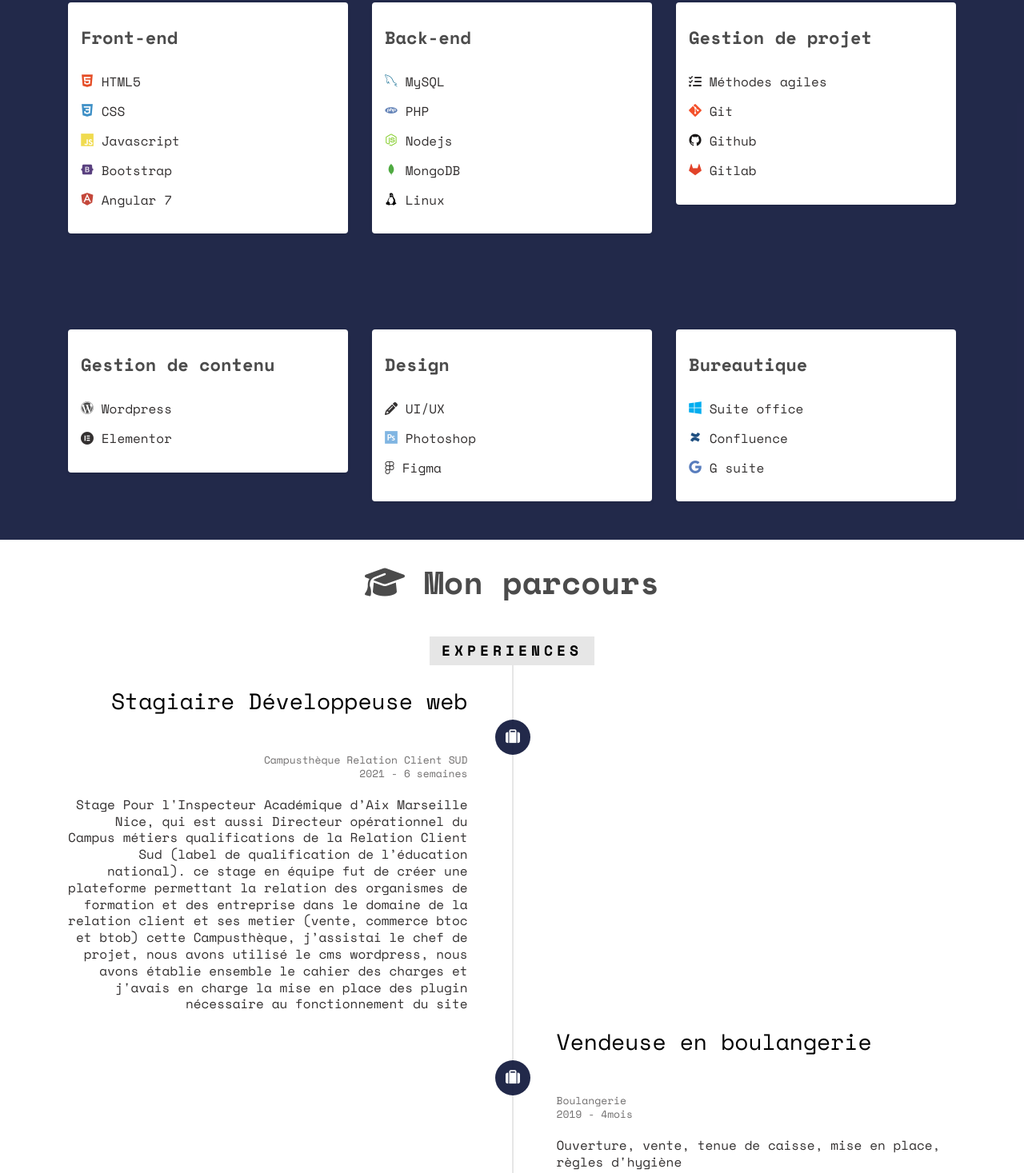
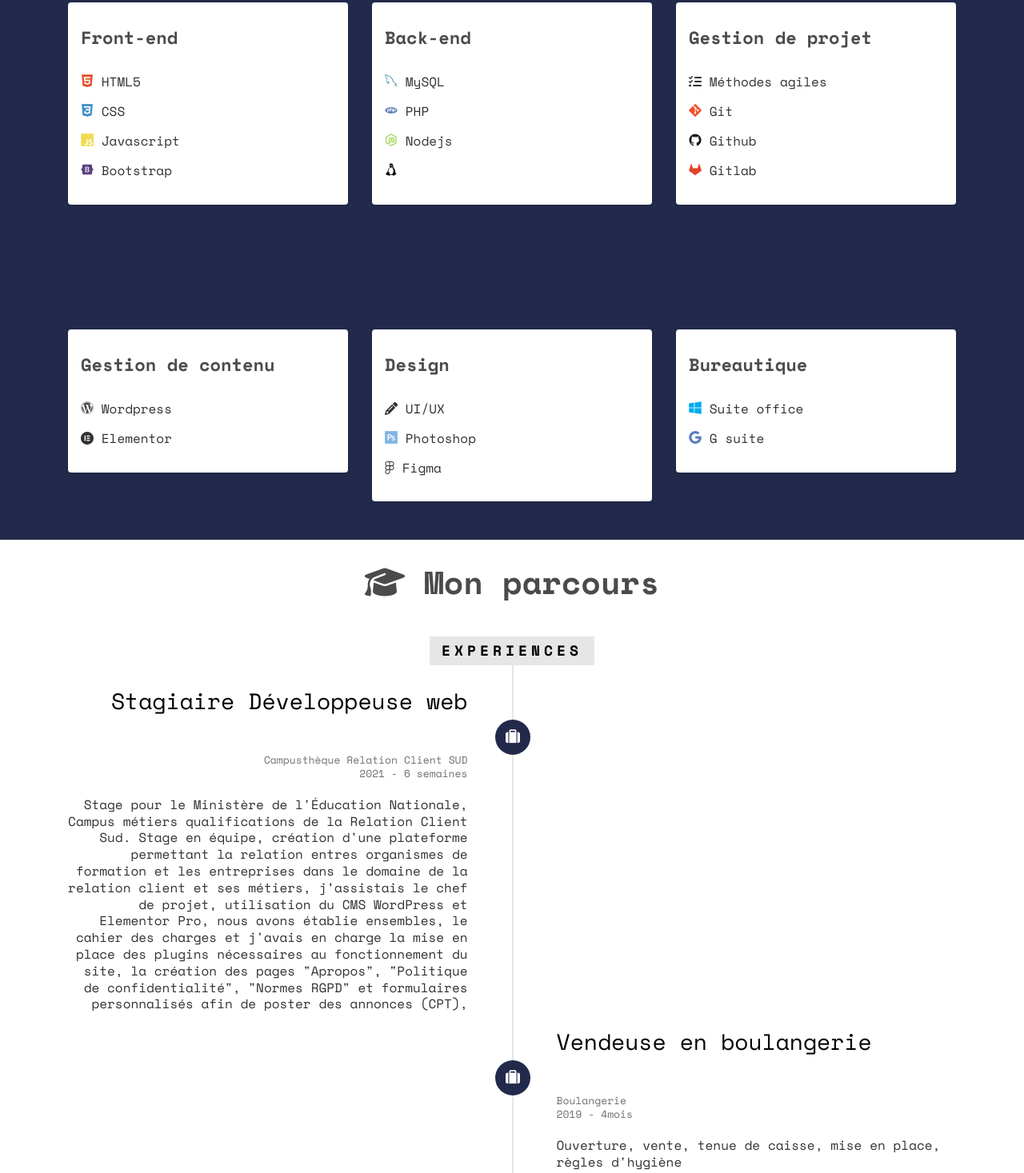
Before and after one commit to rachidaabdallah/portfolio, a plain HTML site: page index.html in a window 1280 px wide. Shown: the part 888-2355 px from the top of the page at 80% size. Drawn offline with nearby package versions, Linux system fonts and the light colour scheme.

Commit message:
mise a jour

```diff
--- a/index.html
+++ b/index.html
@@ -138,9 +138,7 @@
                   <i class="devicon-bootstrap-plain colored languages_icon"></i>
 
                   Bootstrap</p>
-                <p>
-                  <i class="devicon-angularjs-plain colored languages_icon"></i>
-                  Angular 7</p>
+
               </div>
             </div>
 
@@ -161,10 +159,7 @@
                 <p>
                   <i class="devicon-nodejs-plain  colored languages_icon"></i>
                   Nodejs</p>
-                <p>
-                  <i class="devicon-mongodb-plain colored  languages_icon"></i>
-                  MongoDB</p>
-                <p>
+
                   <i class="devicon-linux-plain colored  languages_icon"></i>
                 </i>
                 Linux</p>
@@ -229,9 +224,7 @@
               <p>
                 <i class="devicon-windows8-original colored languages_icon"></i>
                 Suite office</p>
-              <p>
-                <i class="devicon-confluence-plain colored languages_icon"></i>
-                Confluence</p>
+
               <p>
                 <i class="devicon-google-plain  colored languages_icon"></i>
                 G suite</p>
@@ -269,7 +262,9 @@
                       <br>2021 - 6 semaines</span>
                   </div>
                   <div class="timeline-body">
-                    <p>Stage Pour l'Inspecteur Académique d’Aix Marseille Nice, qui est aussi Directeur opérationnel du Campus métiers qualifications de la Relation Client Sud (label de qualification de l’éducation national). ce stage en équipe fut de créer une plateforme permettant la relation des organismes de formation et des entreprise dans le domaine de la relation client et ses metier (vente, commerce btoc et btob) cette Campusthèque, j’assistai le chef de projet, nous avons utilisé le cms wordpress, nous avons établie ensemble le cahier des charges et j'avais en charge la mise en place des plugin nécessaire au fonctionnement du site
+                      <p>Stage pour le Ministère de l'Éducation Nationale, Campus métiers qualifications de la Relation Client Sud.
+                        Stage en équipe, création d'une plateforme permettant la relation entres organismes de formation et les entreprises dans le domaine de la relation client et ses métiers,
+                        j’assistais le chef de projet, utilisation du CMS WordPress et Elementor Pro, nous avons établie ensembles, le cahier des charges et j'avais en charge la mise en place des plugins nécessaires au fonctionnement du site, la création des pages "Apropos", "Politique de confidentialité", "Normes RGPD" et formulaires personnalisés afin de poster des annonces (CPT),
                     </p>
                   </div>
                 </div>
@@ -347,9 +342,9 @@
                 <div class="timeline-body">
                   <p>formation diplômante sur 9 mois</p>
                   <p>
-                    Front-end : UX/UI, HTML, CSS, Bootstrap, JavaScript, Angular et typscript,<br>
+                    Front-end : UX/UI, HTML, CSS, Bootstrap, JavaScript,<br>
                     Back-end : PHP, Symfony, Apache2, Node.js,<br>
-                    Bases de données : MySQL, MongoDB,<br>
+                    Bases de données : MySQL,<br>
                     Algorithmique, (POO),<br>
                     Gestion de projets : Git, GitHub, Méthodes Agiles,<br>
                     Systèmes de gestion de contenu : WordPress, Elementor
@@ -376,7 +371,7 @@
                   </p>
                   <br>
                   <h4>Semestre 2</h4>
-                  <p>Frameworks MVC PHP, CMS, Stack Javascript, estion de projet web, Photoshop ou Gimp Examens d’algorithmie et d'expression orale
+                  <p>Frameworks MVC PHP, CMS, Stack Javascript, gestion de projet web, Photoshop ou Gimp Examens d’algorithmie et d'expression orale
                   </p>
                 </div>
               </div>
@@ -391,7 +386,7 @@
                   <h3 class="timeline-title">
                     CAP Boulangère</h3>
                   <span class="company">
-                    Corot formation Marseille
+                    Corot formation, Marseille
                     <br>
                     2011 - 2012</span>
                 </div>
```
